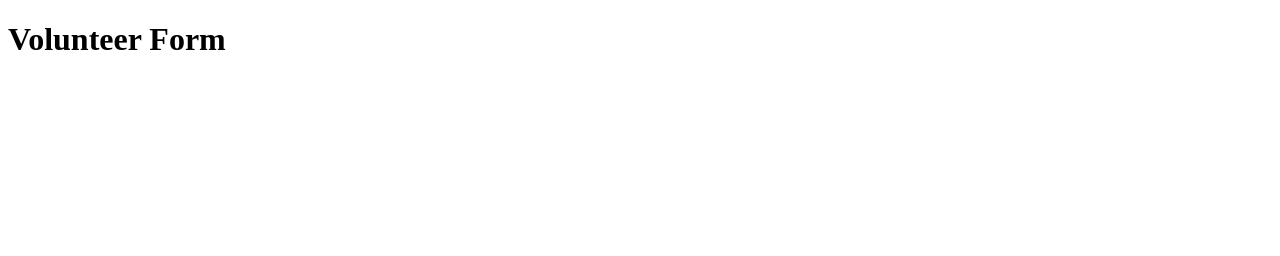
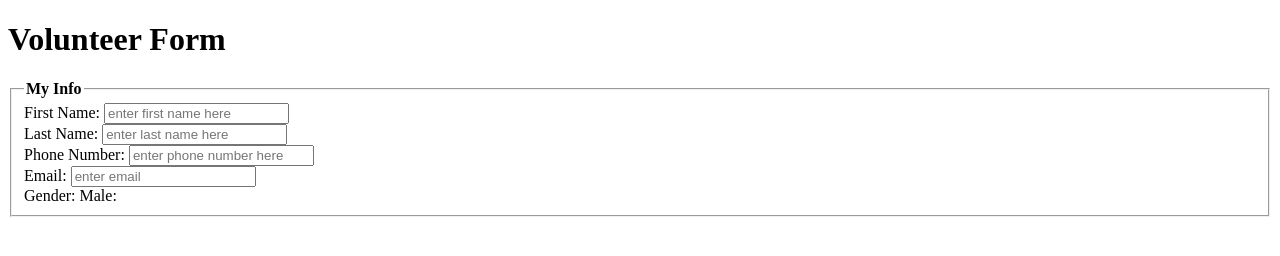
Before and after one commit to ecarbo1/Lab-4, a plain HTML site: page index.html in a window 1280 px wide. Drawn offline with Linux system fonts and the light colour scheme.

Commit message:
adding the rest of the body

```diff
--- a/index.html
+++ b/index.html
@@ -7,3 +7,20 @@
 	<body>
 		<form method = "POST" action = "http://bloomingdale.sat.iit.edu/kriedan/lab3formscript.php">
 			<h1>Volunteer Form</h1>
+			<fieldset>
+				<legend><strong>My Info</strong></legend>
+					<div>
+						<label>First Name: <input type= "text" name= "first_name_field_area" placeholder= "enter first name here"></label>
+					</div>
+					<div>
+						<label>Last Name: <input type= "text" name= "last_name_field_area" placeholder= "enter last name here"></label>
+					</div>
+					<div>
+						<label>Phone Number: <input type= "text" name= "phone_field_area" placeholder= "enter phone number here"></label>
+					</div>
+					<div>
+						<label>Email: <input type= "email" name= "email_field_area" placeholder= "enter email"></label>
+					</div>
+					<div>
+						<label>Gender:</label>
+							<label for= "male">Male:</label><input type= "radio" name= "gender_area" value= "Male" id=
```
